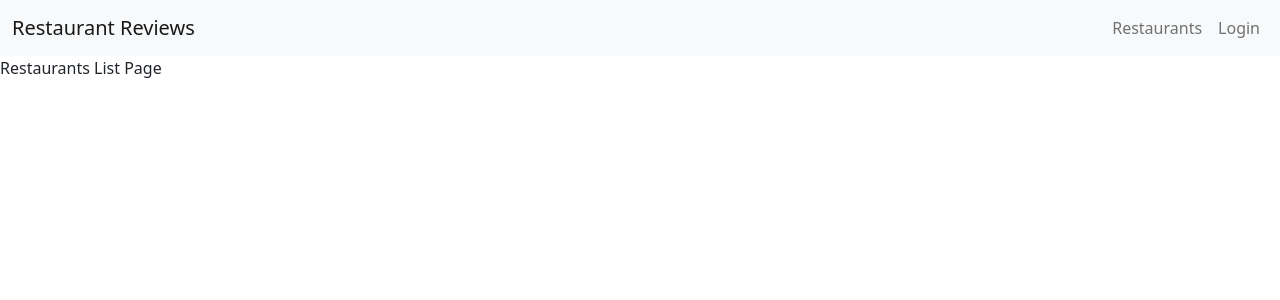
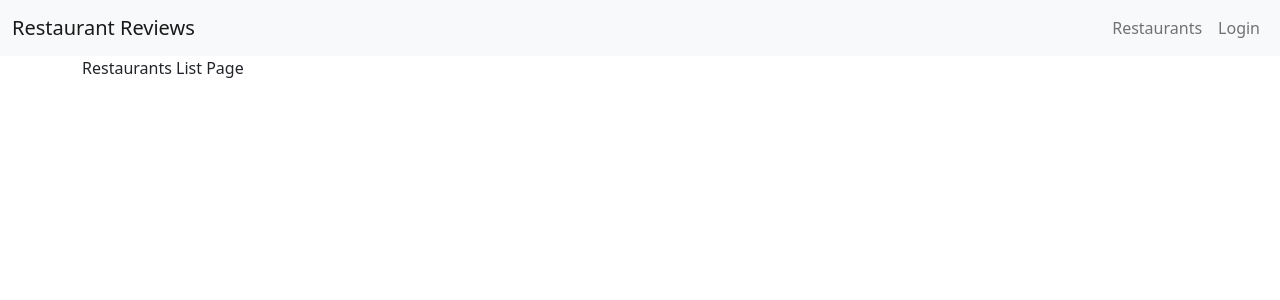
Before and after one commit to salbihmustafa/mern-restaurants, a React (Create React App) app in the folder frontend/: page /restaurants in a window 1280 px wide. Shown: the top 300 px of the page. Built offline with nearby package versions, Linux system fonts and the light colour scheme.

Commit message:
added container to app.js

```diff
--- a/frontend/src/App.js
+++ b/frontend/src/App.js
@@ -1,6 +1,7 @@
 import './App.scss';
 import {useState} from "react";
 import {Route, Routes, Navigate} from "react-router-dom";
+import {Container, Row} from "react-bootstrap";
 
 import Navbar from "./components/Navigation/Navbar";
 import AddReview from "./pages/AddReview";
@@ -22,6 +23,8 @@ function App() {
     return (
         <div className="App">
             <Navbar logout={logout} user={user}/>
+            <Container>
+                <Row>
                     <Routes>
                         <Route path='*' element={<Navigate to='/restaurants' replace/>}/>
                         <Route exact path={'/restaurants'} element={<RestaurantList/>}/>
@@ -32,6 +35,8 @@ function App() {
                         <Route exact path='/login'
                                element={<Login login={login}/>}/>
                     </Routes>
+                </Row>
+            </Container>
         </div>
     );
 }
```
Lines whose indentation alone changed are shown as unchanged.
